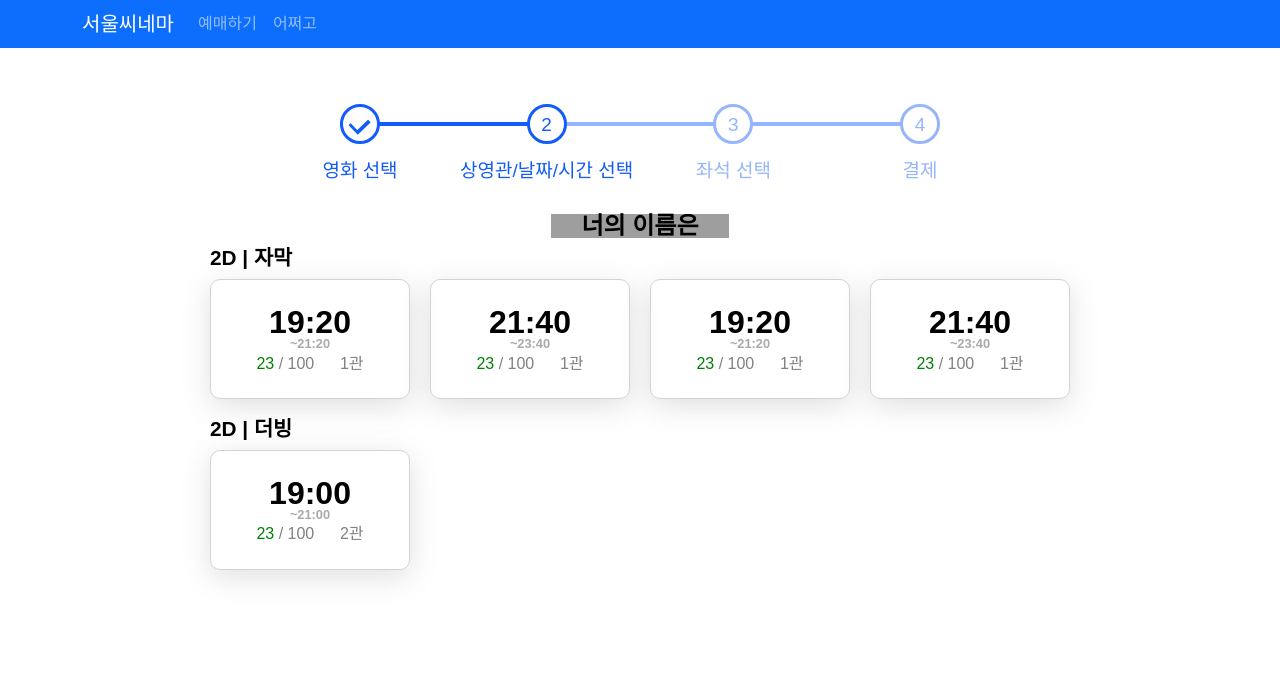
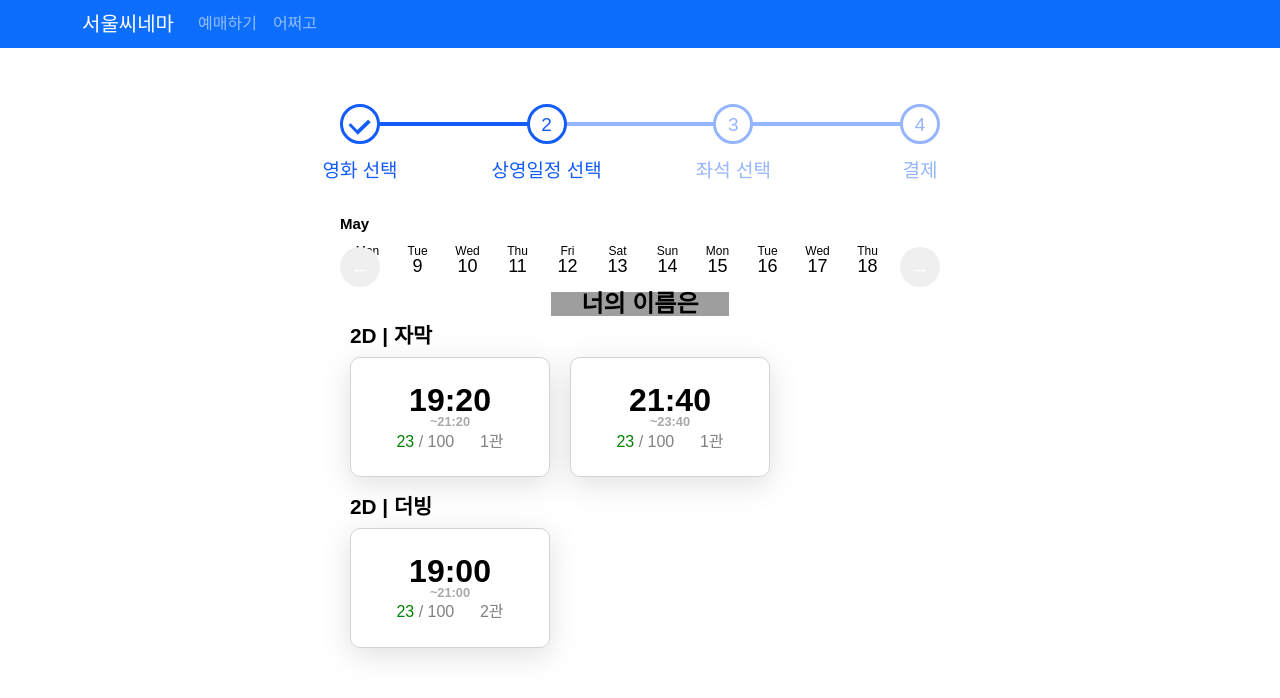
Before and after one commit to wldnd9904/DB_BoxOffice, a React (Create React App) app in the folder frontend/: page /client/ticket in a window 1280 px wide. Both pictures are taken after a click on the element 310 px from the left and 366 px from the top of the page. Shown: the top 698 px of the page. Built offline with nearby package versions, Linux system fonts and the light colour scheme; grey boxes are pictures that could not be loaded.

Commit message:
datepicker

```diff
--- a/frontend/package.json
+++ b/frontend/package.json
@@ -13,6 +13,7 @@
     "@types/react-dom": "^18.2.1",
     "@types/styled-components": "^5.1.26",
     "bootstrap": "^5.2.3",
+    "date-fns": "^2.30.0",
     "react": "^18.2.0",
     "react-bootstrap": "^2.7.4",
     "react-dom": "^18.2.0",
--- /dev/null
+++ b/frontend/src/components/DatePicker.tsx
@@ -0,0 +1,176 @@
+/* eslint-disable react-hooks/exhaustive-deps */
+import React, { useEffect, useState } from "react";
+import {  addDays,  addMonths,  differenceInMonths,  format,  isLastDayOfMonth,  isSameDay,  lastDayOfMonth,  startOfMonth} from "date-fns";
+import styled from "styled-components";
+
+const DatePickerContainer = styled.div`
+  display: flex;
+  width:100%;
+  max-width: 600px;
+  background: inherit;
+`;
+const ButtonWrapper = styled.div`
+  display: flex;
+  align-items: flex-end;
+  z-index: 2;
+  background: inherit;
+`;
+const Button = styled.button`
+  border: none;
+  text-decoration: none;
+  cursor: pointer;
+  border-radius: 50%;
+  width: 40px;
+  height: 40px;
+  color: white;
+  font-size: 20px;
+  font-weight: bold;
+  flex-shrink: 0;
+  display: flex;
+  align-items: center;
+  justify-content: center;
+  padding: 0;
+  margin-bottom: 5px;
+`;
+const DateListScrollable = styled.div`
+  display: flex;
+  overflow-x: scroll;
+  scrollbar-width: none;
+  margin: 2px 0 2px -40px;
+  -webkit-overflow-scrolling: touch;
+  ::-webkit-scrollbar {
+    -webkit-appearance: none;
+    display: none;
+  }
+`;
+const MonthContainer = styled.div`
+  display: flex;
+  flex-direction: column;
+`;
+const MonthYearLabel = styled.span`
+  align-self: flex-start;
+  z-index: 3;
+  font-size: 15px;
+  font-weight: bold;
+  position: sticky;
+  top: 0;
+  left: 0;
+  width: max-content;
+  margin: 0 14px 10px 0;
+`;
+const DateDayItem = styled.div`
+  display: flex;
+  flex-direction: column;
+  align-items: center;
+  cursor: pointer;
+  margin: 0 0 0 5px;
+  width: 45px;
+  height: 49px;
+  flex-shrink: 0;
+`;
+const DaysContainer = styled.div`
+  display: flex;
+  z-index: 1;
+`;
+const DayLabel = styled.div`
+  font-size: 12px;
+  margin: 4px 0 0 0;
+`;
+const DateLabel = styled.div`
+  font-size: 18px;
+`;
+
+interface DatePickerParams {
+  getSelectedDay: (date:Date)=>void,
+}
+export default function DatePicker(params:DatePickerParams) {
+  const [selectedDate, setSelectedDate] = useState(new Date());
+  const [months, setMonths] = useState<Date[][]>([]);
+  const firstSection = { marginLeft: "40px" };
+  const startDate = new Date();
+  const lastDate = addDays(startDate, 30);
+  const primaryColor = "rgb(54, 105, 238)";
+  const selectedStyle = {
+    fontWeight: "bold",
+    width: "45px",
+    height: "45px",
+    borderRadius: "50%",
+    border: `2px solid ${primaryColor}`,
+    color: primaryColor,
+  };
+  useEffect(() => {
+    const finalDate:Date = addDays(lastDate,1);
+    let tmpMonths:Date[][] = [];
+    let month:Date[] = [];
+    for(let i = startDate; !isSameDay(i,finalDate); i = addDays(i,1)){
+      console.log(i);
+      month.push(i);
+      if(isLastDayOfMonth(i) || isSameDay(i,lastDate)){
+        tmpMonths.push(month);
+        month=[];
+      }
+    }
+    setMonths(tmpMonths);
+    if (params.getSelectedDay) {
+      params.getSelectedDay(startDate);
+    }
+  },[]);
+
+  const onDateClick = (day:Date) => {
+    setSelectedDate(day);
+    if (params.getSelectedDay) {
+      params.getSelectedDay(day);
+    }
+  };
+
+  /*const nextWeek = () => {
+    const e = document.getElementById("container");
+    const width = e ? e.getBoundingClientRect().width : null;
+    e.scrollLeft += width - 60;
+  };
+
+  const prevWeek = () => {
+    const e = document.getElementById("container");
+    const width = e ? e.getBoundingClientRect().width : null;
+    e.scrollLeft -= width - 60;
+  };
+  */
+  return (
+    <DatePickerContainer>
+      <ButtonWrapper>
+        <Button>
+          ←
+        </Button>
+      </ButtonWrapper>
+      <DateListScrollable>
+      {
+        months.map((month) =>
+          <MonthContainer>
+            <MonthYearLabel>
+              {format(month[0],"MMMM")}
+            </MonthYearLabel>
+            <DaysContainer>
+              {month.map((date)=>
+                <DateDayItem onClick={() => onDateClick(date)}>
+                  <DayLabel>
+                    {format(date,"E")}
+                  </DayLabel>
+                  <DateLabel>
+                    {format(date,"d")}
+                  </DateLabel>
+                </DateDayItem>
+                )
+              }
+            </DaysContainer>
+        </MonthContainer>
+        )
+      }
+      </DateListScrollable>
+      <ButtonWrapper>
+        <Button>
+          →
+        </Button>
+      </ButtonWrapper>
+    </DatePickerContainer>
+  );
+}
--- a/frontend/src/components/ProgressSteps.tsx
+++ b/frontend/src/components/ProgressSteps.tsx
@@ -1,4 +1,3 @@
-import React, { useState } from 'react'
 import styled from 'styled-components'
 
 // https://www.codevertiser.com/creating-reusable-progress-steps-component-in-reactjs/
@@ -35,6 +34,7 @@ const StepContainer = styled.div<StepContainerProps>`
 `;
 const StepWrapper = styled.div<{done:boolean}>`
   color: ${props=>props.done?"#135cf8":"#95b5fc"};
+  cursor: ${props=>props.done?"pointer":"default"};
   position: relative;
   z-index: 1;
 `;
--- a/frontend/src/components/Schedules.tsx
+++ b/frontend/src/components/Schedules.tsx
@@ -1,6 +1,7 @@
 import styled from "styled-components";
-import { demoSchedule, demoSchedules } from "../interfaces/Schedule";
+import { demoSchedules } from "../interfaces/Schedule";
 import Schedule from "./atoms/Schedule";
+import DatePicker from "./DatePicker";
 
 const SchedulesContainer = styled.div`
   display: flex;
@@ -35,21 +36,22 @@ interface SchedulesParams {
     onSelect: () => void;
 }
 function Schedules(params:SchedulesParams) {
+    const onDateSelect = (date:Date) => {
+    };
     return (
     <SchedulesContainer>
+        <DatePicker getSelectedDay={onDateSelect}/>
         <Title>너의 이름은</Title>
         <Theater>2D | 자막</Theater>
         <SchedulesList>
             {
-                demoSchedules.map(schedule => schedule.theaterID==1?<Schedule schedule={schedule} onSelect={params.onSelect} />:null)
-}{
-                demoSchedules.map(schedule => schedule.theaterID==1?<Schedule schedule={schedule} onSelect={params.onSelect} />:null)
+                demoSchedules.map(schedule => schedule.theaterID===1?<Schedule schedule={schedule} onSelect={params.onSelect} />:null)
             }
         </SchedulesList>
         <Theater>2D | 더빙</Theater>
         <SchedulesList>
             {
-                demoSchedules.map(schedule => schedule.theaterID==2?<Schedule schedule={schedule} onSelect={params.onSelect} />:null)
+                demoSchedules.map(schedule => schedule.theaterID===2?<Schedule schedule={schedule} onSelect={params.onSelect} />:null)
             }
         </SchedulesList>
     </SchedulesContainer>
--- a/frontend/src/components/Seats.tsx
+++ b/frontend/src/components/Seats.tsx
@@ -12,7 +12,7 @@ const Screen = styled.div`
   width:100%;
   max-width:600px;
   height:30px;
-  line-height:25px;
+  line-height:30px;
   text-align: center;
   font-family:'Tahoma','돋움',dotum,Nanum Gothic,sans-serif;
   font-weight: bold;
@@ -36,9 +36,6 @@ const Label = styled.div`
   justify-content: center;
   align-items: center;
   text-align:center;
-  letter-spacing: -.1em;
-  padding-right:.1em;
-  background-color: ${(props)=> props.color || "lightgray"};
   border:1px solid lightgray;
   font-weight: bold;
   background-color: none;
--- a/frontend/src/pages/Client/Ticket.tsx
+++ b/frontend/src/pages/Client/Ticket.tsx
@@ -22,7 +22,7 @@ const steps:Step[] = [
       step: 1,
     },
     {
-      label: '상영관/날짜/시간 선택',
+      label: '상영일정 선택',
       step: 2,
     },
     {
```
Also changed, not shown: 1 other file (tests, documents, lock files or other folders).
